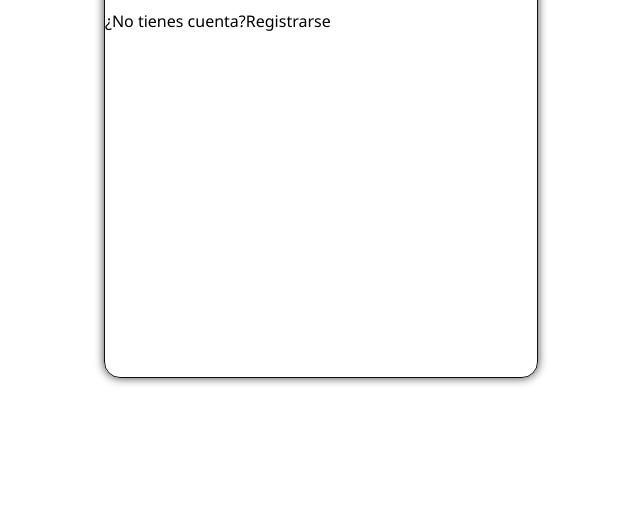
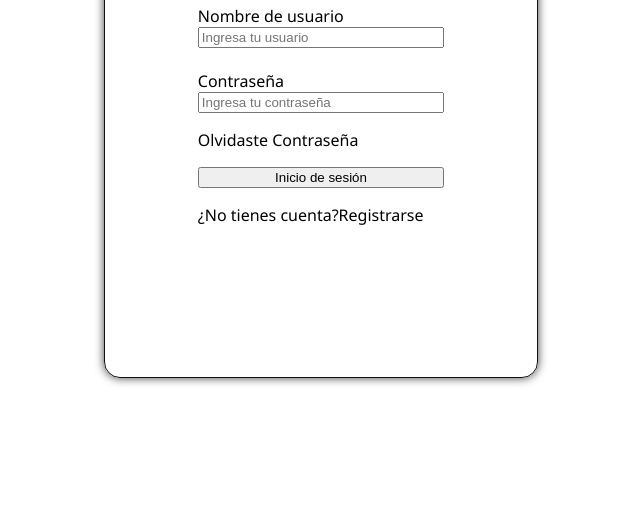
Before and after one commit to Mirokiats/Formulario, a plain HTML site: page src/index.html in a window 1280 px wide. Shown: the part 295-800 px from the top of the page, without its empty margins (319-959 px from the left). Drawn offline with Linux system fonts and the light colour scheme.

Commit message:
Se modifico la forma

```diff
--- a/src/estilo.css
+++ b/src/estilo.css
@@ -13,3 +13,12 @@ body{
     width: 27rem;
     height: 37rem;
 }
+.forma{
+    display: grid;
+    place-content: center;
+    box-sizing: border-box;
+    background-color: ;
+    background-size: cover;
+    height: 100%;
+
+}
--- a/src/index.html
+++ b/src/index.html
@@ -6,15 +6,16 @@
     </head>
     <body>
         <div class="inicio">
-            <form class="forma"></form>
+            <form class="forma">
             <h1>Inicio de sesion</h1>
             <label>Nombre de usuario</label>
-            <input type="text" placeholder="Ingresa tu usuario" id=""><br>
+            <input type="text" placeholder="Ingresa tu usuario"><br>
             <label>Contraseña</label>
             <input type="password" placeholder="Ingresa tu contraseña">
             <p><a> Olvidaste Contraseña</a></p>
             <button>Inicio de sesión</button>
             <p>¿No tienes cuenta?<a>Registrarse</a></p>
+            </form>
         </div>
     </body>
 </html>
```
Also changed, not shown: src/fondo.jfif (added).
